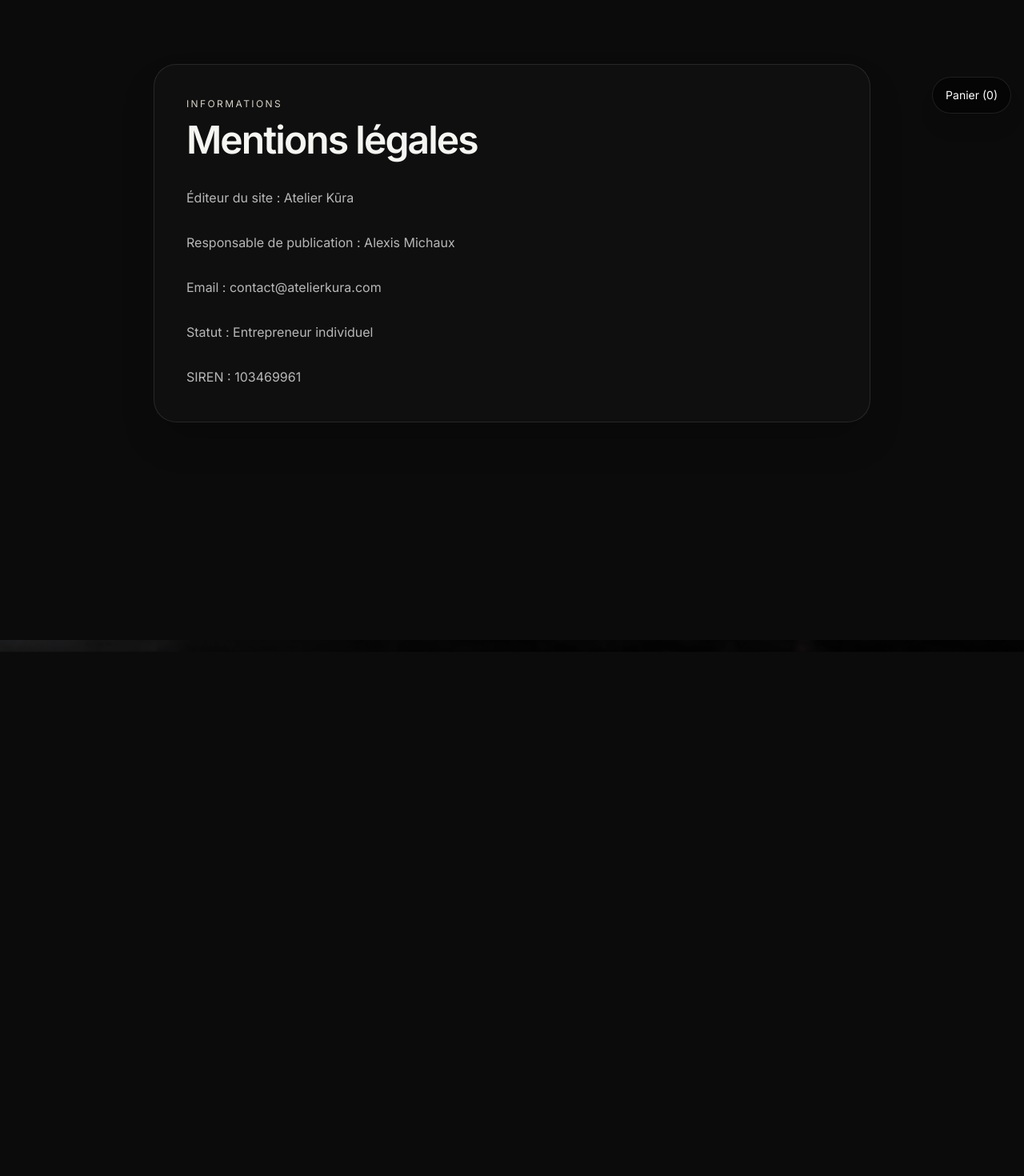
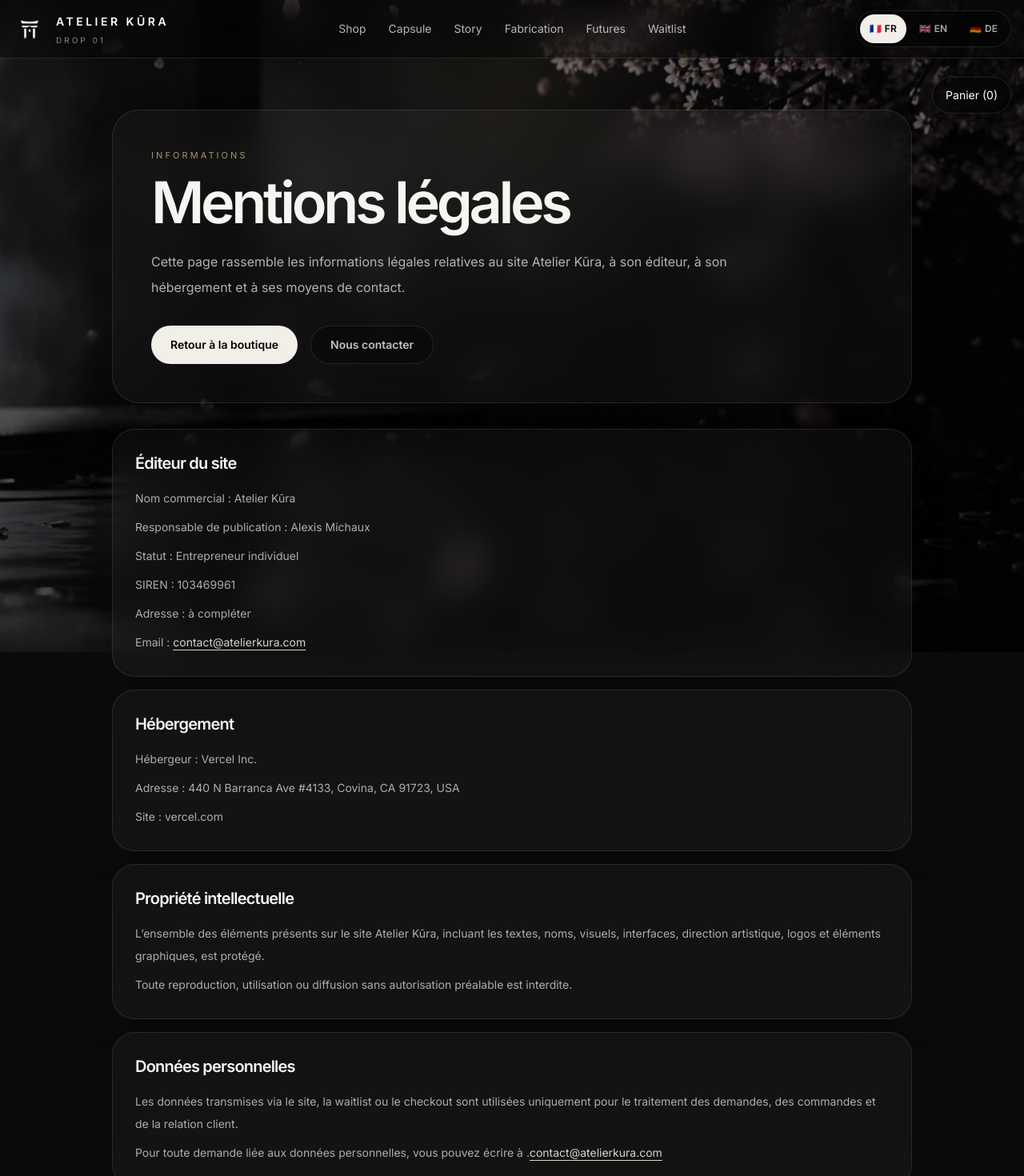
Before and after one commit to alexis54230nancy-boop/atelier-kura, a Next.js app: page /mentions-legales in a window 1280 px wide. Shown: the top 1470 px of the page at 80% size. Before the commit the page ends 800 px from the top, so only its background shows below. Built offline with nearby package versions, Linux system fonts and the light colour scheme.

Commit message:
add multilingual legal notice page

```diff
--- a/app/mentions-legales/page.tsx
+++ b/app/mentions-legales/page.tsx
@@ -1,23 +1,241 @@
+"use client";
+
+import Link from "next/link";
+import Navbar from "../../components/Navbar";
+import Footer from "../../components/Footer";
+import { useI18n } from "../../components/LanguageProvider";
+
 export default function MentionsLegalesPage() {
+  const { language } = useI18n();
+
+  const copy = {
+    eyebrow: {
+      fr: "Informations",
+      en: "Information",
+      de: "Informationen",
+    },
+    title: {
+      fr: "Mentions légales",
+      en: "Legal notice",
+      de: "Impressum",
+    },
+    intro: {
+      fr: "Cette page rassemble les informations légales relatives au site Atelier Kūra, à son éditeur, à son hébergement et à ses moyens de contact.",
+      en: "This page gathers the legal information relating to the Atelier Kūra website, its publisher, hosting provider and contact details.",
+      de: "Diese Seite enthält die rechtlichen Informationen zur Website Atelier Kūra, zum Herausgeber, Hosting-Anbieter und den Kontaktmöglichkeiten.",
+    },
+    shopCta: {
+      fr: "Retour à la boutique",
+      en: "Back to shop",
+      de: "Zurück zum Shop",
+    },
+    contactCta: {
+      fr: "Nous contacter",
+      en: "Contact us",
+      de: "Kontakt",
+    },
+    sections: [
+      {
+        title: {
+          fr: "Éditeur du site",
+          en: "Website publisher",
+          de: "Herausgeber der Website",
+        },
+        lines: {
+          fr: [
+            "Nom commercial : Atelier Kūra",
+            "Responsable de publication : Alexis Michaux",
+            "Statut : Entrepreneur individuel",
+            "SIREN : 103469961",
+            "Adresse : à compléter",
+            "Email : contact@atelierkura.com",
+          ],
+          en: [
+            "Trade name: Atelier Kūra",
+            "Publication director: Alexis Michaux",
+            "Status: Individual entrepreneur",
+            "SIREN: 103469961",
+            "Address: to be completed",
+            "Email: contact@atelierkura.com",
+          ],
+          de: [
+            "Handelsname: Atelier Kūra",
+            "Verantwortlich für die Veröffentlichung: Alexis Michaux",
+            "Status: Einzelunternehmer",
+            "SIREN: 103469961",
+            "Adresse: noch zu ergänzen",
+            "E-Mail: contact@atelierkura.com",
+          ],
+        },
+      },
+      {
+        title: {
+          fr: "Hébergement",
+          en: "Hosting",
+          de: "Hosting",
+        },
+        lines: {
+          fr: [
+            "Hébergeur : Vercel Inc.",
+            "Adresse : 440 N Barranca Ave #4133, Covina, CA 91723, USA",
+            "Site : vercel.com",
+          ],
+          en: [
+            "Hosting provider: Vercel Inc.",
+            "Address: 440 N Barranca Ave #4133, Covina, CA 91723, USA",
+            "Website: vercel.com",
+          ],
+          de: [
+            "Hosting-Anbieter: Vercel Inc.",
+            "Adresse: 440 N Barranca Ave #4133, Covina, CA 91723, USA",
+            "Website: vercel.com",
+          ],
+        },
+      },
+      {
+        title: {
+          fr: "Propriété intellectuelle",
+          en: "Intellectual property",
+          de: "Geistiges Eigentum",
+        },
+        lines: {
+          fr: [
+            "L’ensemble des éléments présents sur le site Atelier Kūra, incluant les textes, noms, visuels, interfaces, direction artistique, logos et éléments graphiques, est protégé.",
+            "Toute reproduction, utilisation ou diffusion sans autorisation préalable est interdite.",
+          ],
+          en: [
+            "All elements present on the Atelier Kūra website, including texts, names, visuals, interfaces, art direction, logos and graphic elements, are protected.",
+            "Any reproduction, use or distribution without prior authorization is prohibited.",
+          ],
+          de: [
+            "Alle Elemente der Website Atelier Kūra, einschließlich Texte, Namen, Visuals, Interfaces, Art Direction, Logos und grafische Elemente, sind geschützt.",
+            "Jegliche Vervielfältigung, Nutzung oder Verbreitung ohne vorherige Genehmigung ist untersagt.",
+          ],
+        },
+      },
+      {
+        title: {
+          fr: "Données personnelles",
+          en: "Personal data",
+          de: "Personenbezogene Daten",
+        },
+        lines: {
+          fr: [
+            "Les données transmises via le site, la waitlist ou le checkout sont utilisées uniquement pour le traitement des demandes, des commandes et de la relation client.",
+            "Pour toute demande liée aux données personnelles, vous pouvez écrire à contact@atelierkura.com.",
+          ],
+          en: [
+            "Data submitted through the website, waitlist or checkout is used only to process requests, orders and customer relations.",
+            "For any request relating to personal data, you can write to contact@atelierkura.com.",
+          ],
+          de: [
+            "Daten, die über die Website, Warteliste oder den Checkout übermittelt werden, werden ausschließlich zur Bearbeitung von Anfragen, Bestellungen und Kundenbeziehungen verwendet.",
+            "Für Anfragen zu personenbezogenen Daten kannst du an contact@atelierkura.com schreiben.",
+          ],
+        },
+      },
+      {
+        title: {
+          fr: "Contact",
+          en: "Contact",
+          de: "Kontakt",
+        },
+        lines: {
+          fr: [
+            "Pour toute question relative au site, à une commande ou à la marque : contact@atelierkura.com",
+          ],
+          en: [
+            "For any question regarding the website, an order or the brand: contact@atelierkura.com",
+          ],
+          de: [
+            "Für Fragen zur Website, zu einer Bestellung oder zur Marke: contact@atelierkura.com",
+          ],
+        },
+      },
+    ],
+    note: {
+      fr: "À compléter avec l’adresse officielle de l’entreprise si elle doit apparaître publiquement. Fais valider cette page avant une exploitation commerciale complète.",
+      en: "Complete this page with the official business address if it must appear publicly. Have this page reviewed before full commercial operation.",
+      de: "Ergänze diese Seite mit der offiziellen Geschäftsadresse, wenn sie öffentlich erscheinen muss. Lass diese Seite vor dem vollständigen kommerziellen Betrieb prüfen.",
+    },
+  };
+
   return (
-    <main className="min-h-screen bg-[#0b0b0c] px-4 py-20 text-[#f5f5f2]">
-      <div className="mx-auto max-w-4xl rounded-[28px] border border-white/10 bg-white/[0.02] p-8 shadow-2xl md:p-10">
-        <div className="text-[12px] uppercase tracking-[0.2em] text-[#d9d4c7]">
-          Informations
+    <main className="min-h-screen text-[#f5f5f2]">
+      <Navbar />
+
+      <section className="px-4 py-16">
+        <div className="mx-auto w-[min(1000px,100%)]">
+          <div className="rounded-[34px] border border-white/10 bg-white/[0.035] p-8 shadow-2xl backdrop-blur-xl md:p-12">
+            <div className="text-[11px] uppercase tracking-[0.28em] text-[#A8926E]">
+              {copy.eyebrow[language]}
+            </div>
+
+            <h1 className="mt-4 text-5xl font-semibold leading-[0.95] tracking-[-0.06em] md:text-7xl">
+              {copy.title[language]}
+            </h1>
+
+            <p className="mt-6 max-w-3xl text-base leading-8 text-white/68">
+              {copy.intro[language]}
+            </p>
+
+            <div className="mt-8 flex flex-wrap gap-4">
+              <Link
+                href="/shop"
+                className="inline-flex min-h-12 items-center justify-center rounded-full bg-[#F2EFE8] px-6 text-sm font-semibold text-black transition duration-300 hover:-translate-y-[1px]"
+              >
+                {copy.shopCta[language]}
+              </Link>
+
+              <a
+                href="mailto:contact@atelierkura.com"
+                className="inline-flex min-h-12 items-center justify-center rounded-full border border-white/10 bg-black/30 px-6 text-sm font-semibold text-white/75 transition duration-300 hover:-translate-y-[1px] hover:border-[#A8926E]/40 hover:text-white"
+              >
+                {copy.contactCta[language]}
+              </a>
+            </div>
+          </div>
+
+          <div className="mt-8 space-y-4">
+            {copy.sections.map((section) => (
+              <section
+                key={section.title.fr}
+                className="rounded-[28px] border border-white/10 bg-white/[0.035] p-6 shadow-2xl backdrop-blur-xl transition duration-500 hover:border-white/15 hover:bg-white/[0.045] md:p-7"
+              >
+                <h2 className="text-xl font-semibold tracking-[-0.04em]">
+                  {section.title[language]}
+                </h2>
+
+                <div className="mt-4 space-y-2 text-sm leading-7 text-white/65">
+                  {section.lines[language].map((line) => (
+                    <p key={line}>
+                      {line.includes("contact@atelierkura.com") ? (
+                        <>
+                          {line.replace("contact@atelierkura.com", "")}
+                          <a
+                            href="mailto:contact@atelierkura.com"
+                            className="text-[#d9d4c7] underline underline-offset-4 transition hover:text-white"
+                          >
+                            contact@atelierkura.com
+                          </a>
+                        </>
+                      ) : (
+                        line
+                      )}
+                    </p>
+                  ))}
+                </div>
+              </section>
+            ))}
+          </div>
+
+          <div className="mt-8 rounded-[28px] border border-[#A8926E]/20 bg-[#A8926E]/10 p-6 text-sm leading-7 text-[#e7dbc0] shadow-2xl backdrop-blur-xl">
+            {copy.note[language]}
+          </div>
         </div>
+      </section>
 
-        <h1 className="mt-3 text-4xl font-semibold tracking-[-0.04em] md:text-5xl">
-          Mentions légales
-        </h1>
-
-        <div className="mt-8 space-y-6 text-base leading-8 text-white/70">
-          <p>Éditeur du site : Atelier Kūra</p>
-          <p>Responsable de publication : Alexis Michaux</p>
-          <p>Email : contact@atelierkura.com</p>
-          <p>Statut : Entrepreneur individuel</p>
-          <p>SIREN : 103469961</p>
-        </div>
-      </div>
+      <Footer />
     </main>
   );
 }
```
